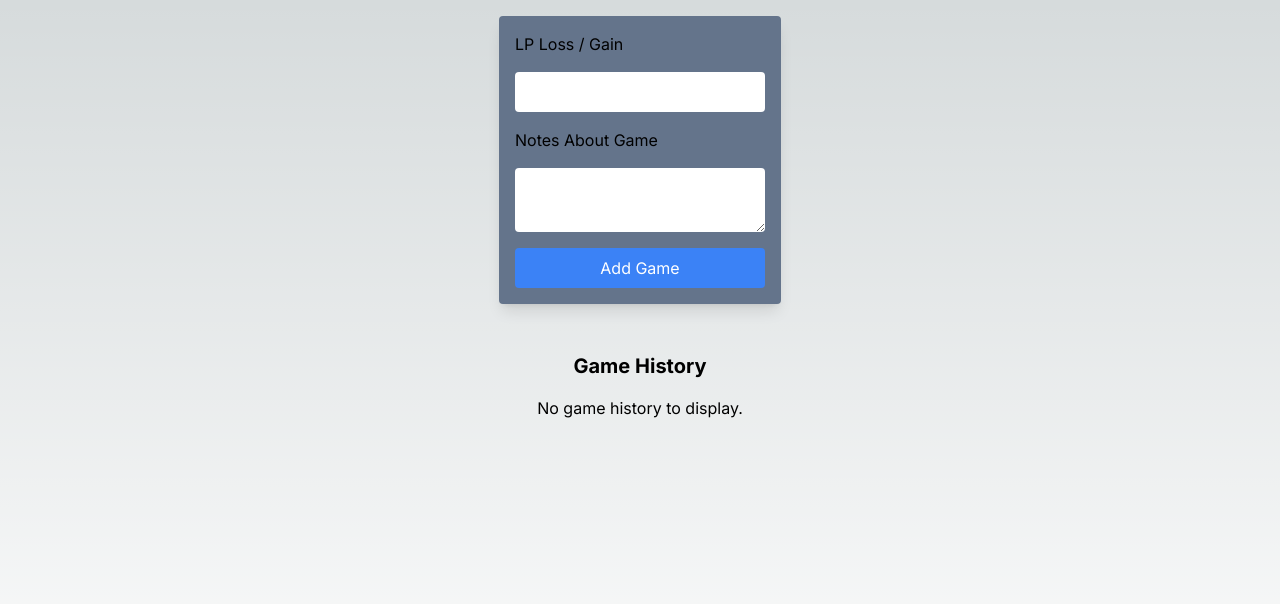
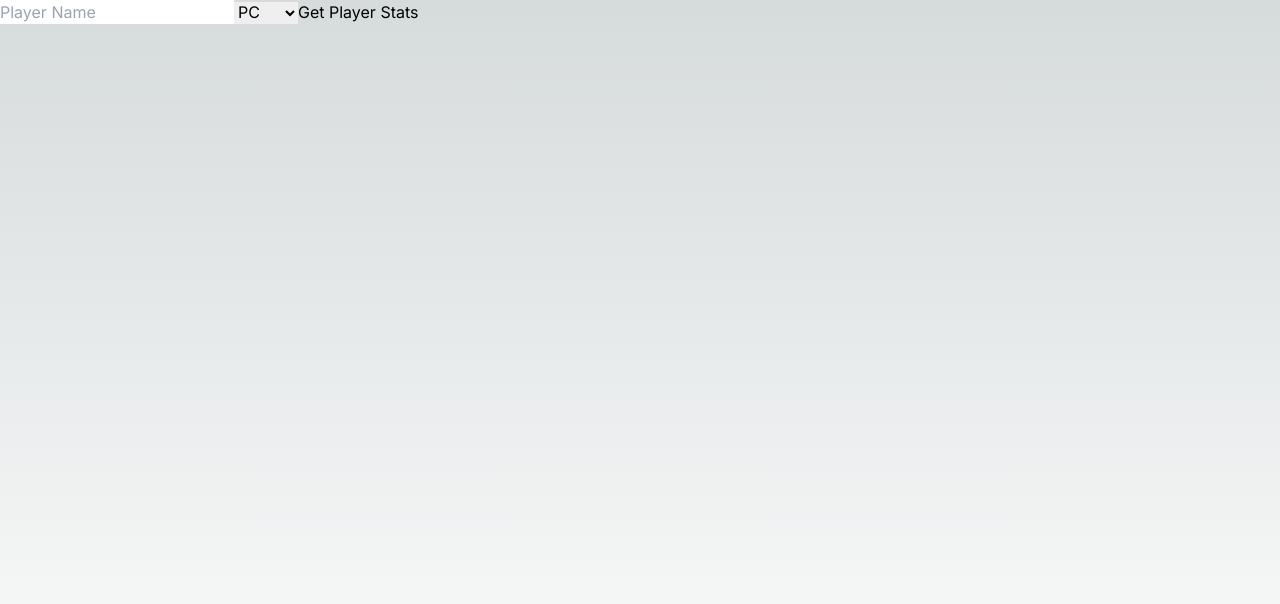
Before and after one commit to karltiama/apextracker, a Next.js app: page / in a window 1280 px wide. Shown: the top 604 px of the page. Built offline with nearby package versions, Linux system fonts and the light colour scheme.

Commit message:
todo: debug

```diff
--- a/package.json
+++ b/package.json
@@ -10,6 +10,7 @@
   },
   "dependencies": {
     "next": "14.1.0",
+    "node-fetch": "^3.3.2",
     "react": "^18",
     "react-dom": "^18",
     "uuid": "^9.0.1"
--- /dev/null
+++ b/src/app/components/PlayerStats.tsx
@@ -0,0 +1,74 @@
+import React, { useState } from 'react';
+
+// Define a type for the player data state, adjust according to the actual data structure
+interface PlayerData {
+  // Example properties, replace with the actual data structure you expect
+  name: string;
+  level: number;
+  // Add other properties as needed
+}
+
+const PlayerStats: React.FC = () => {
+  const [platform, setPlatform] = useState<string>('PC');
+  const [playerName, setPlayerName] = useState<string>('');
+  const [playerData, setPlayerData] = useState<PlayerData | null>(null);
+  const [loading, setLoading] = useState<boolean>(false);
+  const [error, setError] = useState<string>('');
+
+  const fetchPlayerStats = async () => {
+    setLoading(true);
+    setError('');
+    try {
+      const response = await fetch(`/api/player-stats?platform=${platform}&playerName=${encodeURIComponent(playerName)}`);
+      if (!response.ok) throw new Error('Failed to fetch player data');
+      const data: PlayerData = await response.json();
+      setPlayerData(data);
+    } catch (err) {
+      setError(err.message);
+    } finally {
+      setLoading(false);
+    }
+  };
+
+  const handleSubmit = (e: React.FormEvent<HTMLFormElement>) => {
+    e.preventDefault();
+    if (!playerName) {
+      setError('Please enter a player name');
+      return;
+    }
+    fetchPlayerStats();
+  };
+
+  return (
+    <div>
+      <form onSubmit={handleSubmit}>
+        <input
+          type="text"
+          placeholder="Player Name"
+          value={playerName}
+          onChange={(e) => setPlayerName(e.target.value)}
+          className='text-black'
+        />
+        <select value={platform} onChange={(e) => setPlatform(e.target.value)}>
+          <option value="PC" className='text-black'>PC</option>
+          <option value="XBOX" className='text-black'>XBOX</option>
+          <option value="PS4" className='text-black'>PS4</option>
+          {/* Add other platforms as needed */}
+        </select>
+        <button type="submit">Get Player Stats</button>
+      </form>
+
+      {loading && <p>Loading...</p>}
+      {error && <p>Error: {error}</p>}
+      {playerData && (
+        <div>
+          <h3>Player Data:</h3>
+          {/* Display player data here. Adjust according to the data structure */}
+          <pre>{JSON.stringify(playerData, null, 2)}</pre>
+        </div>
+      )}
+    </div>
+  );
+};
+
+export default PlayerStats;
--- a/src/app/page.tsx
+++ b/src/app/page.tsx
@@ -4,6 +4,7 @@ import React, { useState } from 'react';
 import Form from "./components/Form";
 import GameHistory from './components/GameHistory';
 import { v4 as uuidv4 } from 'uuid';
+import PlayerStats from './components/PlayerStats';
 
 interface GameData {
   id: string;
@@ -21,8 +22,9 @@ export default function Home() {
 
   return (
     <main className="flex min-h-screen flex-col">
-      <Form onSubmit={addGame} />
-      <GameHistory games={games} />
+      {/* <Form onSubmit={addGame} />
+      <GameHistory games={games} /> */}
+      <PlayerStats />
     </main>
   );
 }
--- /dev/null
+++ b/src/app/pages/api/player-stats.js
@@ -0,0 +1,35 @@
+// pages/api/player-stats.js
+
+import fetch from 'node-fetch'; // Or remove this if using Node.js 17.5 or later
+
+export default async function handler(req, res) {
+  const { platform, playerName } = req.query;
+
+  // Log the received query parameters to ensure they're passed correctly
+  console.log('Received parameters:', { platform, playerName });
+
+  const API_URL = `https://api.mozambiquehe.re/bridge?auth=${process.env.APEX_API_KEY}&player=${playerName}&platform=${platform}`;
+
+  // Log the constructed API URL to verify it's correct
+  console.log('Requesting external API URL:', API_URL);
+
+  try {
+    const response = await fetch(API_URL, {
+      method: 'GET',
+    });
+
+    console.log('External API response status:', response.status); // Log the response status
+
+    if (!response.ok) {
+      console.log('External API response not OK:', response.statusText); // Log if response is not OK
+      return res.status(response.status).json({ message: 'Error fetching data from Apex Legends API' });
+    }
+
+    const data = await response.json();
+    console.log('External API response data:', data); // Log the response data
+    res.status(200).json(data); // Send the data back to the client
+  } catch (error) {
+    console.error('Fetch error:', error);
+    res.status(500).json({ message: 'Internal server error' });
+  }
+}
```
Also changed, not shown: 1 other file (tests, documents, lock files or other folders).
